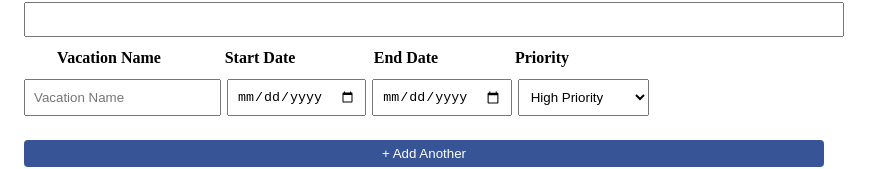
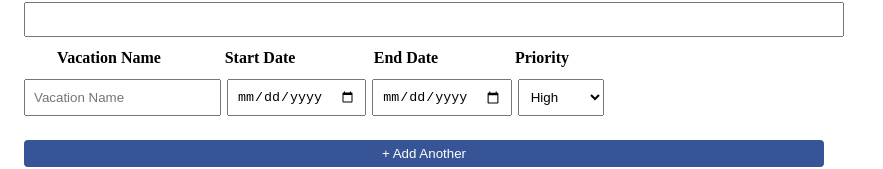
Before and after one commit to trevortrues/Scheduling-Program, a React (Vite) app in the folder src/renderer/: page /addr in a window 1280 px wide. Shown: the part 284-453 px from the top of the page, without its empty margins (0-883 px from the left). Built offline with nearby package versions, Linux system fonts and the light colour scheme.

Commit message:
small change to naming

```diff
--- a/src/renderer/src/components/AddR.jsx
+++ b/src/renderer/src/components/AddR.jsx
@@ -163,9 +163,9 @@ export default function AddR() {
                 onChange={(e) => handleVacationChange(index, "priority", e.target.value)}
                 style={{ padding: "8px", width: "140px" }}
               >
-                <option value="1">High Priority</option>
-                <option value="2">Meduim Priority</option>
-                <option value="3">Low Priority</option>
+                <option value="1">High</option>
+                <option value="2">Meduim</option>
+                <option value="3">Low</option>
               </select>
             </div>
           ))}
```
